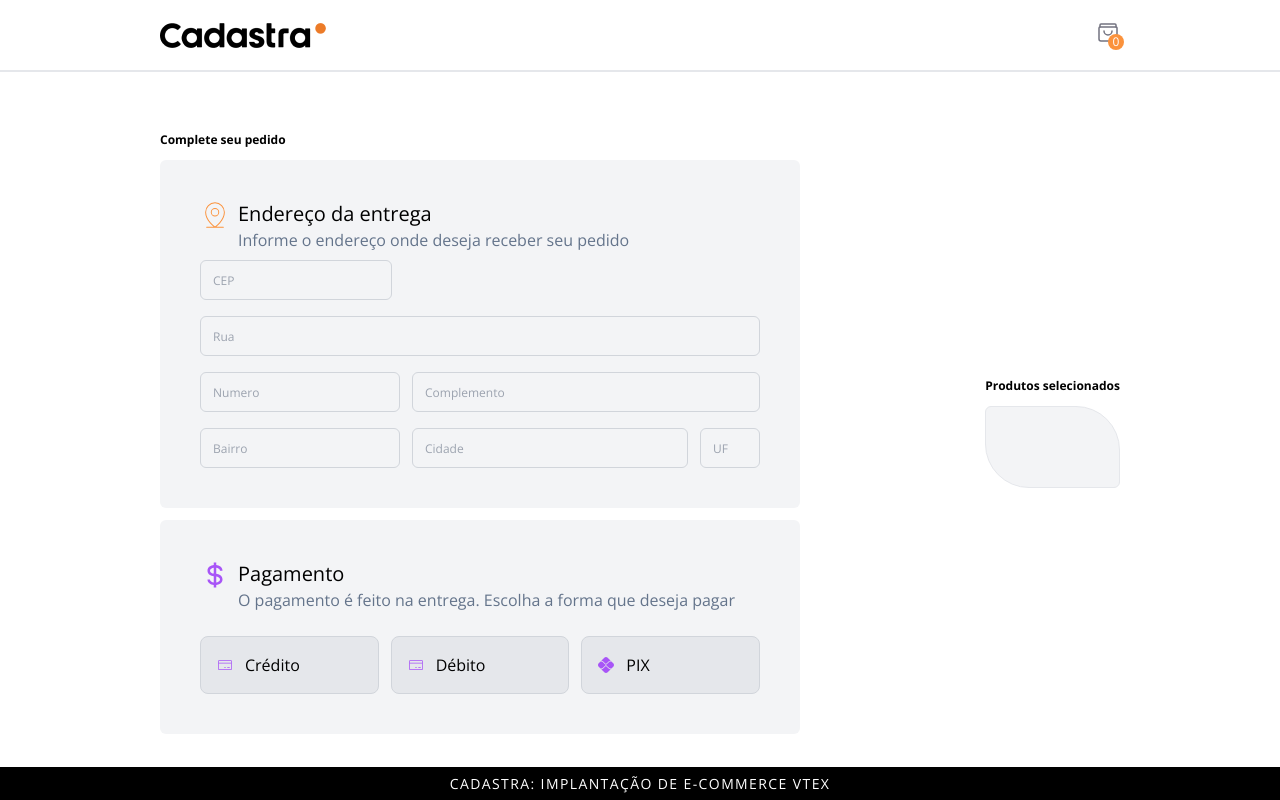
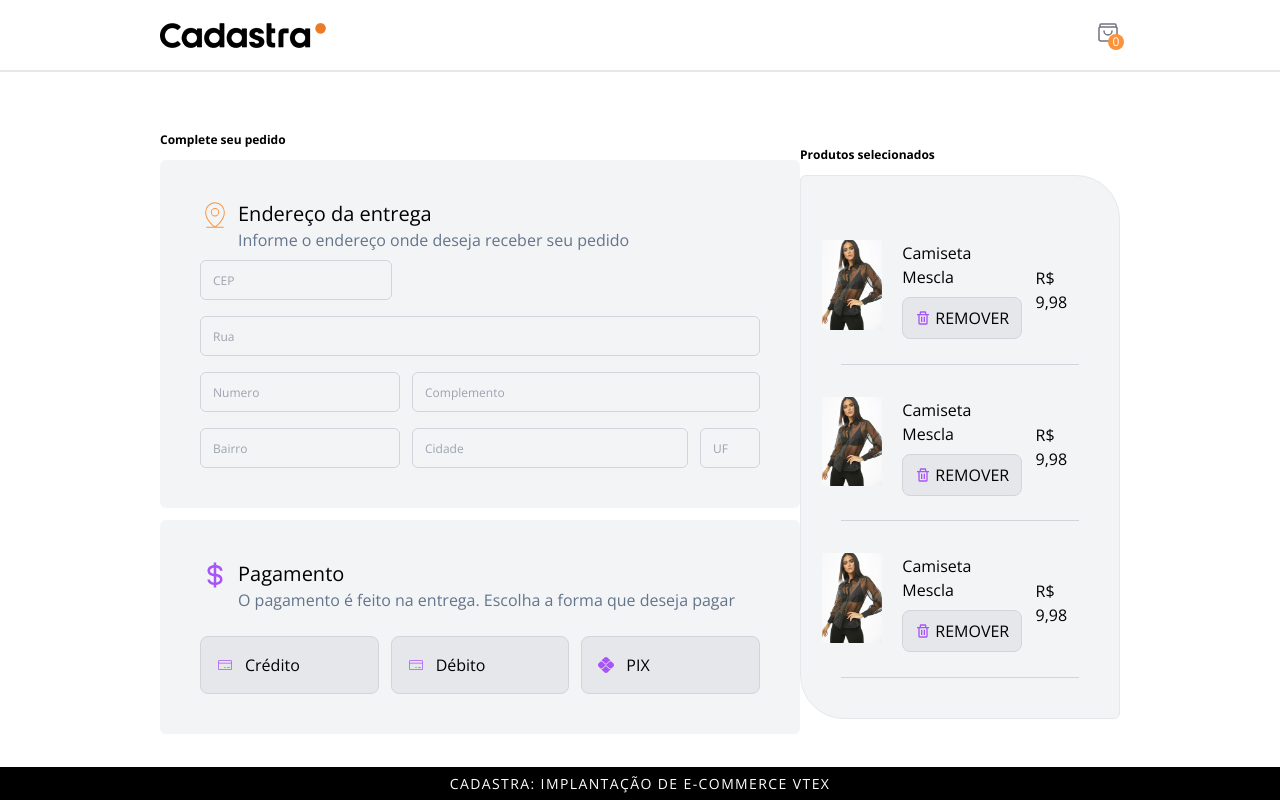
Before and after one commit to Wesley-Medeiros/Ecommerce, a Next.js app: page /form in a window 1280 px wide. Built offline with nearby package versions, Linux system fonts and the light colour scheme.

Commit message:
feat: criação do product card cart

```diff
--- a/src/app/form/components/product-card-cart.tsx
+++ b/src/app/form/components/product-card-cart.tsx
@@ -0,0 +1,29 @@
+import IMG from '../../../../public/img/img_9.png';
+import Image from "next/image";
+import { BiTrash } from "react-icons/bi";
+
+export function ProductCardCart() {
+    return (
+        <div className='w-full flex items-center justify-between gap-8 py-6 border-b border-gray-300'>
+            <div className='flex items-center justify-center gap-5'>
+                <Image
+                    src={IMG}
+                    alt="img"
+                    width={60}
+                    height={60}
+                    className='mb-[10px] object-contain'
+                    priority
+                />
+                <div className='space-y-2'>
+                    <p>Camiseta Mescla</p>
+                    <button className='flex items-center justify-start gap-1 border border-gray-300 px-3 py-2 rounded-lg bg-gray-200 hover:bg-gray-300 hover:border-gray-400 transition-colors'>
+                        <BiTrash className="text-purple-500" size={16} />
+                        REMOVER
+                    </button>
+                </div>
+            </div>
+
+            <p>R$ 9,98</p>
+        </div>
+    );
+}
--- a/src/app/form/components/selected-products.tsx
+++ b/src/app/form/components/selected-products.tsx
@@ -1,8 +1,13 @@
+import { ProductCardCart } from "./product-card-cart";
+
 export function SelectedProducts() {
     return(
         <div className="flex flex-col gap-3">
             <p className="font-bold text-xs">Produtos selecionados</p>
             <div className="w-full bg-gray-100 rounded-md p-10 flex flex-col gap-2 border custom-border-radius">
+                <ProductCardCart />
+                <ProductCardCart />
+                <ProductCardCart />
             </div>
         </div>
     )
```
